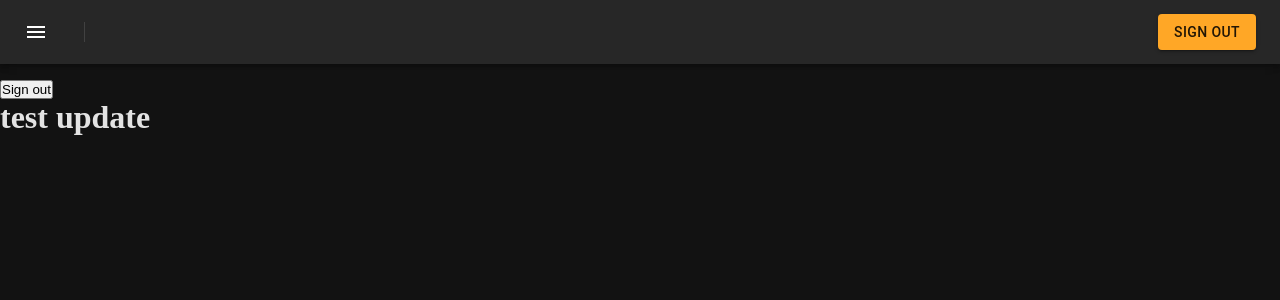
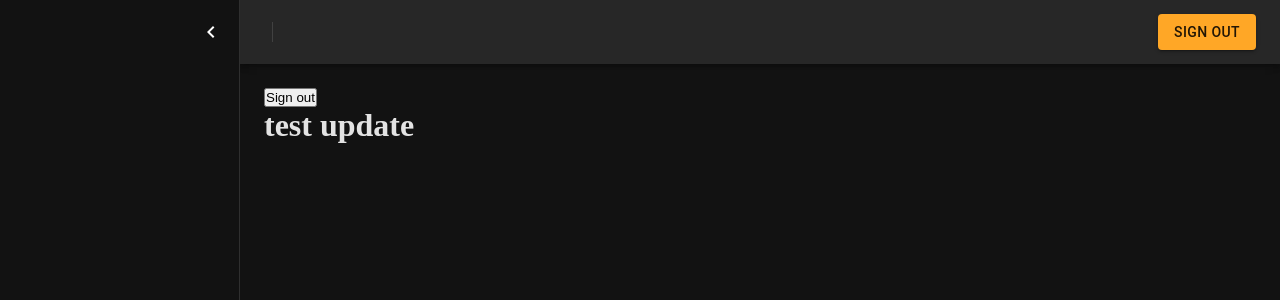
Before and after one commit to thomasreichmann/auto-twitch-compiler-web, a Next.js app: page / in a window 1280 px wide. Both pictures are taken after a click on the button "menu". Shown: the top 300 px of the page. Built offline with nearby package versions, Linux system fonts and the light colour scheme; no server answers.

Commit message:
drawer working and shifting content properly

```diff
--- a/src/components/header/barContent.tsx
+++ b/src/components/header/barContent.tsx
@@ -14,9 +14,10 @@ import Grid from "@mui/material/Unstable_Grid2"; // Grid version 2
 
 export type BarContentProps = {
   onDrawerClick: () => void;
+  open: boolean;
 };
 
-export const BarContent = ({ onDrawerClick }: BarContentProps) => {
+export const BarContent = ({ onDrawerClick, open }: BarContentProps) => {
   const { data: session, status } = useSession();
 
   return (
@@ -26,7 +27,7 @@ export const BarContent = ({ onDrawerClick }: BarContentProps) => {
         edge="start"
         color="inherit"
         aria-label="menu"
-        sx={{ mr: 2 }}
+        sx={{ mr: 2, ...(open && { display: "none" }) }}
         onClick={onDrawerClick}
       >
         <MenuIcon />
--- a/src/components/header/index.tsx
+++ b/src/components/header/index.tsx
@@ -1,90 +1,18 @@
-import { ChevronLeft, ChevronRight } from "@mui/icons-material";
-import {
-  Box,
-  Button,
-  Drawer,
-  IconButton,
-  Toolbar,
-  styled,
-  useTheme,
-} from "@mui/material";
-import { ReactNode, useState } from "react";
+import { Toolbar } from "@mui/material";
 import { BarContent } from "./barContent";
-import MuiAppBar, { AppBarProps as MuiAppBarProps } from "@mui/material/AppBar";
 
-//todo: will need to change component tree to have header only be the top bar, and then have the header and drawer on the Layout
-
-const drawerWidth = 240;
-
-interface AppBarProps extends MuiAppBarProps {
-  open?: boolean;
+export interface HeaderProps {
+  onOpen: () => void;
+  open: boolean;
 }
 
-const AppBar = styled(MuiAppBar, {
-  shouldForwardProp: (prop) => prop !== "open",
-})<AppBarProps>(({ theme, open }) => ({
-  transition: theme.transitions.create(["margin", "width"], {
-    easing: theme.transitions.easing.sharp,
-    duration: theme.transitions.duration.leavingScreen,
-  }),
-  ...(open && {
-    width: `calc(100% - ${drawerWidth}px)`,
-    marginLeft: `${drawerWidth}px`,
-    transition: theme.transitions.create(["margin", "width"], {
-      easing: theme.transitions.easing.easeOut,
-      duration: theme.transitions.duration.enteringScreen,
-    }),
-  }),
-}));
-
-const DrawerHeader = styled("div")(({ theme }) => ({
-  display: "flex",
-  alignItems: "center",
-  padding: theme.spacing(0, 1),
-  // necessary for content to be below app bar
-  ...theme.mixins.toolbar,
-  justifyContent: "flex-end",
-}));
-
-const Header = () => {
-  const theme = useTheme();
-
-  const [open, setOpen] = useState(true);
-
-  const handleDrawerOpen = () => {
-    setOpen(true);
-  };
-  const handleDrawerClose = () => {
-    setOpen(false);
-  };
+const Header = (props: HeaderProps) => {
+  console.log(props);
 
   return (
-    <Box sx={{ flexGrow: 1 }}>
-      <AppBar position="static" open={open}>
-        <Toolbar>
-          <BarContent onDrawerClick={() => setOpen(!open)} />
-        </Toolbar>
-      </AppBar>
-      <Drawer
-        open={open}
-        variant="persistent"
-        anchor="left"
-        sx={{
-          width: drawerWidth,
-          flexShrink: 0,
-          "& .MuiDrawer-paper": {
-            width: drawerWidth,
-            boxSizing: "border-box",
-          },
-        }}
-      >
-        <DrawerHeader>
-          <IconButton onClick={handleDrawerClose}>
-            {theme.direction === "ltr" ? <ChevronLeft /> : <ChevronRight />}
-          </IconButton>
-        </DrawerHeader>
-      </Drawer>
-    </Box>
+    <Toolbar>
+      <BarContent onDrawerClick={props.onOpen} open={props.open} />
+    </Toolbar>
   );
 };
 
--- a/src/components/layout/index.tsx
+++ b/src/components/layout/index.tsx
@@ -1,15 +1,106 @@
-import React, { ReactElement, ReactNode } from "react";
+import React, { ReactElement, ReactNode, useState } from "react";
 import Grid from "@mui/material/Unstable_Grid2";
-import Header from "../header";
+import Header, { HeaderProps } from "../header";
+import { Box, Drawer, IconButton, styled, useTheme } from "@mui/material";
+import { ChevronLeft, ChevronRight } from "@mui/icons-material";
+import MuiAppBar, { AppBarProps as MuiAppBarProps } from "@mui/material/AppBar";
+
+const drawerWidth = 240;
+
+const DrawerHeader = styled("div")(({ theme }) => ({
+  display: "flex",
+  alignItems: "center",
+  padding: theme.spacing(0, 1),
+  // necessary for content to be below app bar
+  ...theme.mixins.toolbar,
+  justifyContent: "flex-end",
+}));
+
+const Main = styled("div", { shouldForwardProp: (prop) => prop !== "open" })<{
+  open?: boolean;
+}>(({ theme, open }) => ({
+  flexGrow: 1,
+  padding: theme.spacing(3),
+  transition: theme.transitions.create("margin", {
+    easing: theme.transitions.easing.sharp,
+    duration: theme.transitions.duration.leavingScreen,
+  }),
+  marginLeft: 0,
+  ...(open && {
+    transition: theme.transitions.create("margin", {
+      easing: theme.transitions.easing.easeOut,
+      duration: theme.transitions.duration.enteringScreen,
+    }),
+    marginLeft: `${drawerWidth}px`,
+  }),
+}));
+
+interface AppBarProps extends MuiAppBarProps {
+  open?: boolean;
+}
+
+const AppBar = styled(MuiAppBar, {
+  shouldForwardProp: (prop) => prop !== "open",
+})<AppBarProps>(({ theme, open }) => ({
+  transition: theme.transitions.create(["margin", "width"], {
+    easing: theme.transitions.easing.sharp,
+    duration: theme.transitions.duration.leavingScreen,
+  }),
+  ...(open && {
+    width: `calc(100% - ${drawerWidth}px)`,
+    marginLeft: `${drawerWidth}px`,
+    transition: theme.transitions.create(["margin", "width"], {
+      easing: theme.transitions.easing.easeOut,
+      duration: theme.transitions.duration.enteringScreen,
+    }),
+  }),
+}));
 
 const Layout = (page: ReactElement): ReactNode => {
+  const [open, setOpen] = useState(false);
+  const theme = useTheme();
+
+  const handleDrawerOpen = () => {
+    setOpen(true);
+  };
+  const handleDrawerClose = () => {
+    setOpen(false);
+  };
+
   return (
     <>
-      <Grid container spacing={2} direction="column">
+      <Grid container direction="column">
         <Grid>
-          <Header />
+          <Box sx={{ flexGrow: 1 }}>
+            <AppBar position="static" open={open}>
+              <Header onOpen={handleDrawerOpen} open={open} />
+            </AppBar>
+          </Box>
         </Grid>
-        <Grid>{page}</Grid>
+        <Grid>
+          <Drawer
+            open={open}
+            variant="persistent"
+            anchor="left"
+            sx={{
+              width: drawerWidth,
+              flexShrink: 0,
+              "& .MuiDrawer-paper": {
+                width: drawerWidth,
+                boxSizing: "border-box",
+              },
+            }}
+          >
+            <DrawerHeader>
+              <IconButton onClick={handleDrawerClose}>
+                {theme.direction === "ltr" ? <ChevronLeft /> : <ChevronRight />}
+              </IconButton>
+            </DrawerHeader>
+          </Drawer>
+        </Grid>
+        <Grid>
+          <Main open={open}>{page}</Main>
+        </Grid>
       </Grid>
     </>
   );
```
